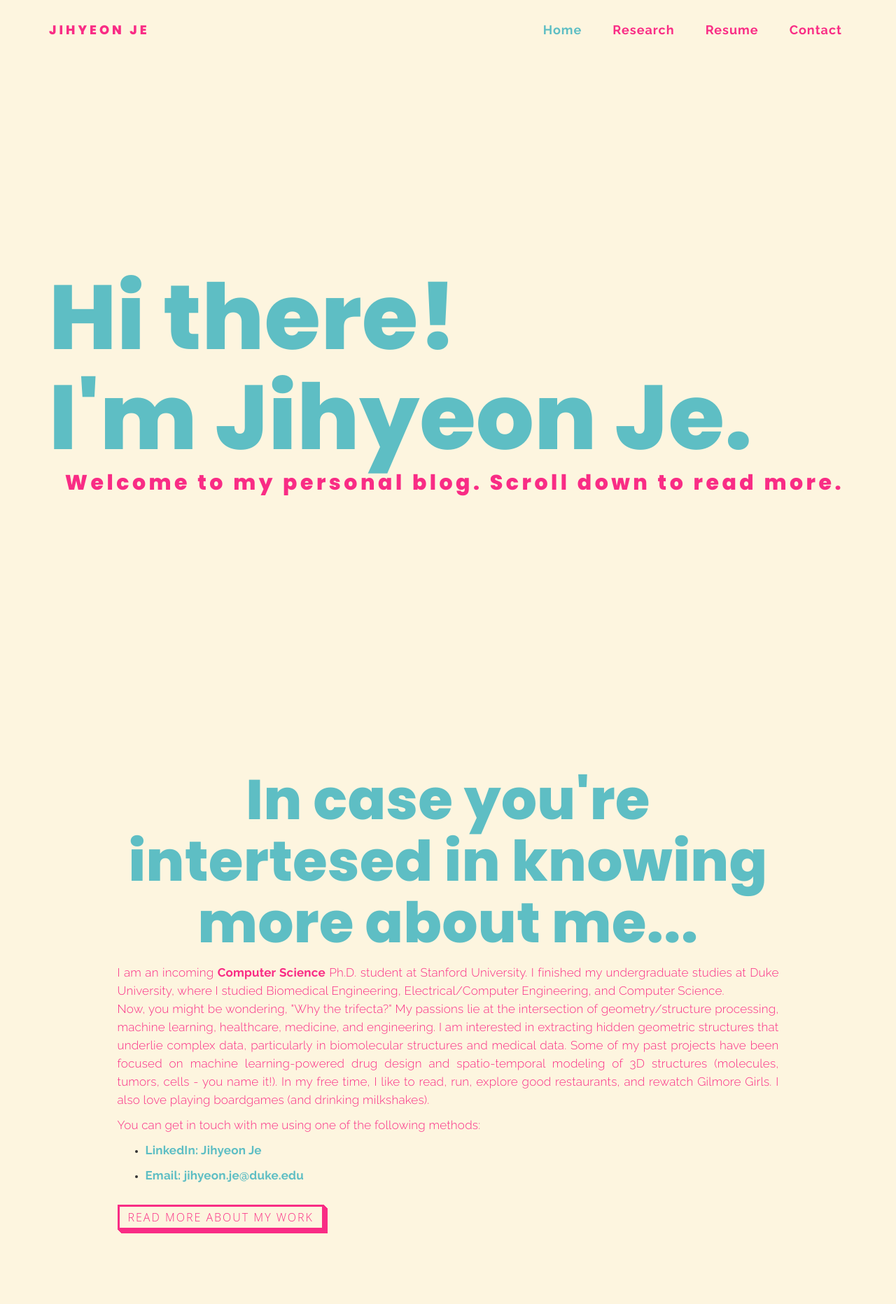
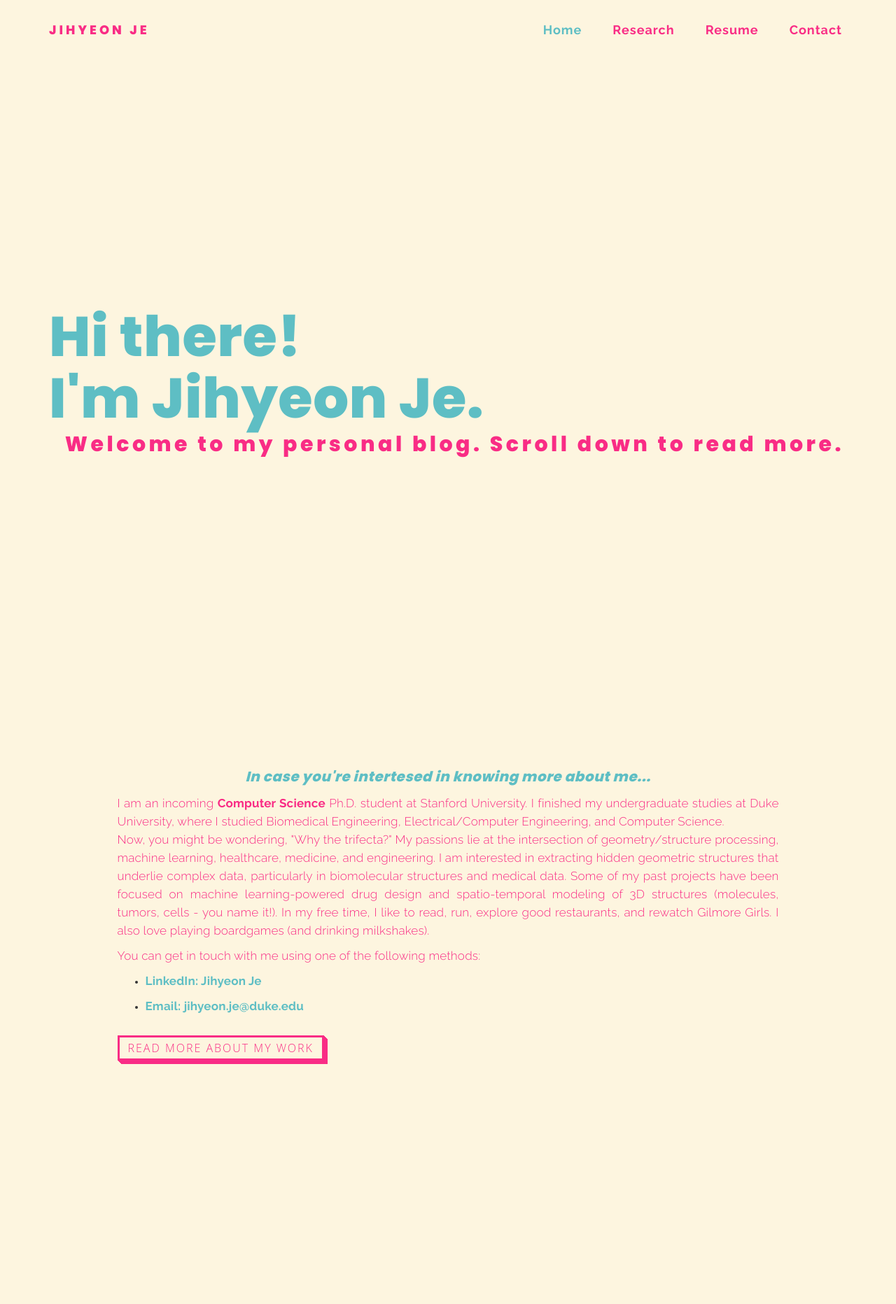
Before and after one commit to rpraka/JihyeonJe.com, a Jekyll site: the page index.html, which Jekyll copies as it is, in a window 1280 px wide. Shown: the whole page at 70% size. Built offline with Jekyll 4.4.1, drawn with Linux system fonts in a browser that asks for light colours; after the commit the page ends 1622 px from its top, so only the background shows below that.

Commit message:
Add files via upload

```diff
--- a/css/style.css
+++ b/css/style.css
@@ -60,7 +60,9 @@ h1,h2,h3,h4,h5,h6 {
 h1 {
     color: #5EBEC4;
     text-align: left;
-    font-size: 80px;
+    font-style: italic;
+
+    font-size: 20px;
     padding-bottom: 14px;
     margin-bottom: 0px;
 }
@@ -68,7 +70,7 @@ h1 {
 h2 {
     color: #5EBEC4;
     text-align: left;
-    font-size: 170px;
+    font-size: 80px;
     padding-bottom: 18px;
     margin-bottom: 0px;
 }
@@ -538,11 +540,12 @@ a:link {
 }
 
 #home h2 {
-  font-size: 130px;
+  font-size: 80px;
   color: #5EBEC4;
 }
 #home h1 {
-  font-size: 80px;
+  font-size: 20px;
+  font-style: italic;
   color: #5EBEC4;
 }
 
@@ -981,6 +984,7 @@ footer .footer-copyright {
 @media (max-width: 768px) {
 
   h1 {
+
     color:  #5EBEC4;
     font-size: 52px;
   }
@@ -1027,6 +1031,7 @@ body {
 
 h1 {
   font-family: "Poppins";
+  font-style: italic;
   text-align: center;
 }
 
```
